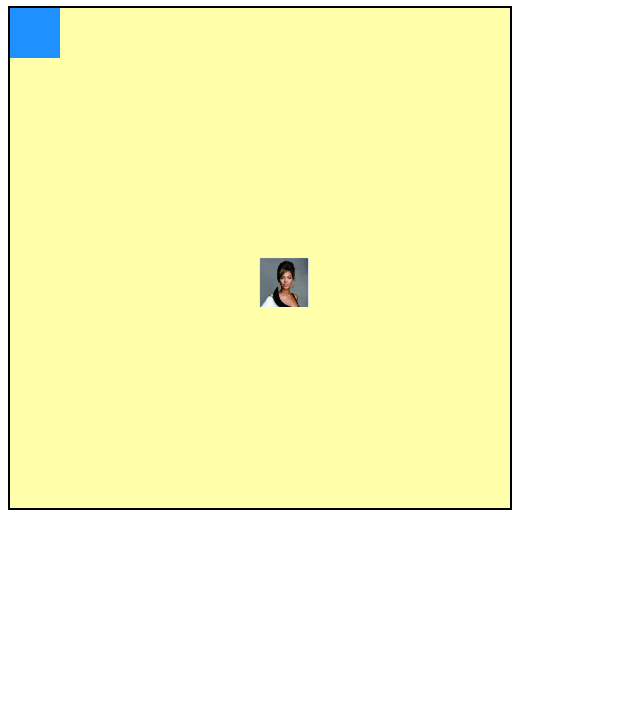
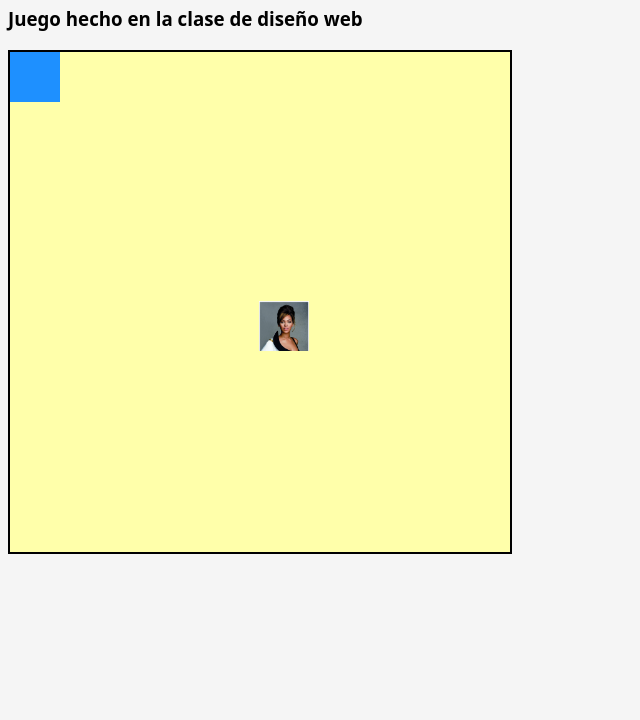
Before and after one commit to metx0/beyonce-game, a plain HTML site: page index.html in a window 1280 px wide. Shown: the part 80-800 px from the top of the page, without its empty margins (0-640 px from the left). Drawn offline with Linux system fonts and the light colour scheme.

Commit message:
feat: changes in the ui

```diff
--- a/index.html
+++ b/index.html
@@ -8,6 +8,7 @@
 </head>
 <body>
     <h1>Escapa de Beyonce</h1>
+    <h3>Juego hecho en la clase de diseño web</h3>
     <div id="game-area">
         <div id="player" class="personaje"></div>
         <div id="beyonce" class="personaje"></div>
--- a/styles.css
+++ b/styles.css
@@ -1,5 +1,6 @@
 body {
     font-family: system-ui, -apple-system, BlinkMacSystemFont, 'Segoe UI', Roboto, Oxygen, Ubuntu, Cantarell, 'Open Sans', 'Helvetica Neue', sans-serif;
+    background-color: whitesmoke;
 }
 
 #game-area {
```
